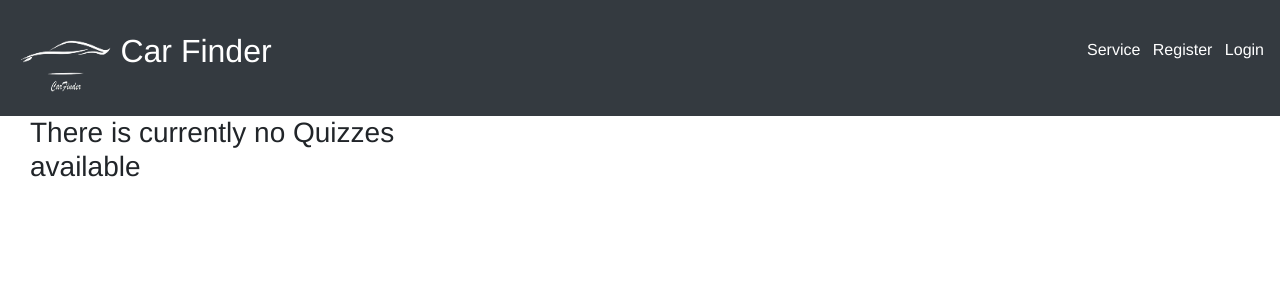
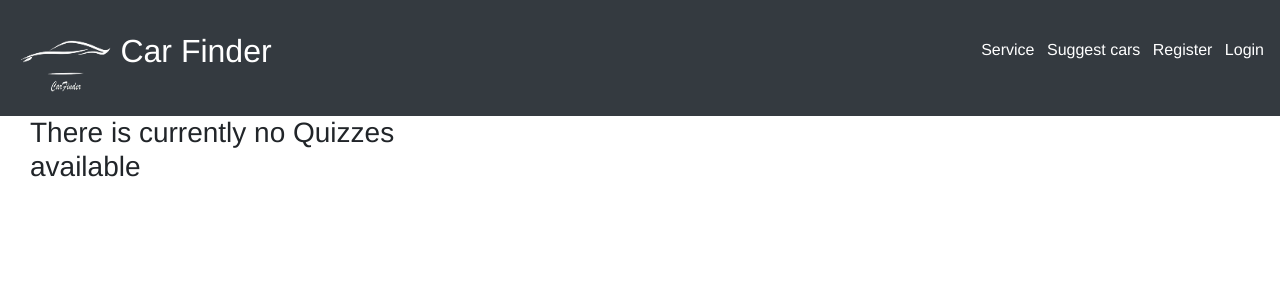
Before and after one commit to ahmadjd94/quizzes, a Django app: page /quizzes in a window 1280 px wide. Shown: the top 300 px of the page. Run offline with Django 3.2, Linux system fonts and the light colour scheme; data that the repository does not hold is empty; some libraries are stand-ins or nearby versions.

Commit message:
add ES builder settings

```diff
--- a/templates/base_generic.html
+++ b/templates/base_generic.html
@@ -21,6 +21,7 @@
 
         <ul class="list-inline">
             <li class="list-inline-item"><a class="link" href="/services">Service</a></li>
+            <li class="list-inline-item"><a class="link" href="http://localhost/RAMZI/ES%20Builder%20Extracted/">Suggest cars</a></li>
         {% if user.is_authenticated %}
             <li class="list-inline-item"><a class="link" href="/quizzes">Quizzes</a></li>
             <li class="list-inline-item"><a class="link" href="/videos">Videos</a></li>
--- a/templates/home.html
+++ b/templates/home.html
@@ -21,6 +21,7 @@
 
         <ul class="list-inline">
             <li class="list-inline-item"><a class="link" href="/services">Service</a></li>
+            <li class="list-inline-item"><a class="link" href="http://localhost/RAMZI/ES%20Builder%20Extracted/">Suggest cars</a></li>
         {% if user.is_authenticated %}
             <li class="list-inline-item"><a class="link" href="/quizzes">Quizzes</a></li>
             <li class="list-inline-item"><a class="link" href="/videos">Videos</a></li>
```
